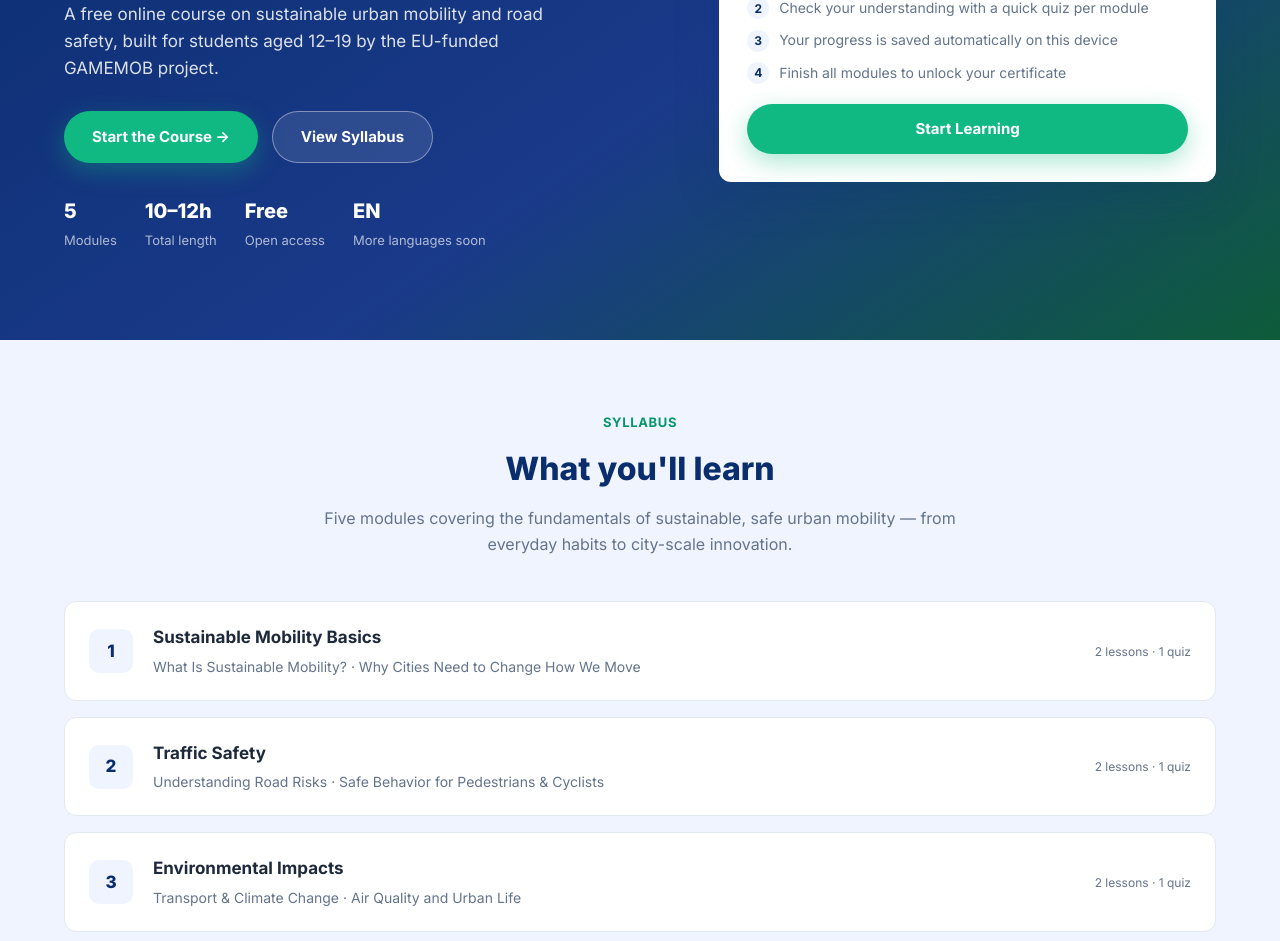
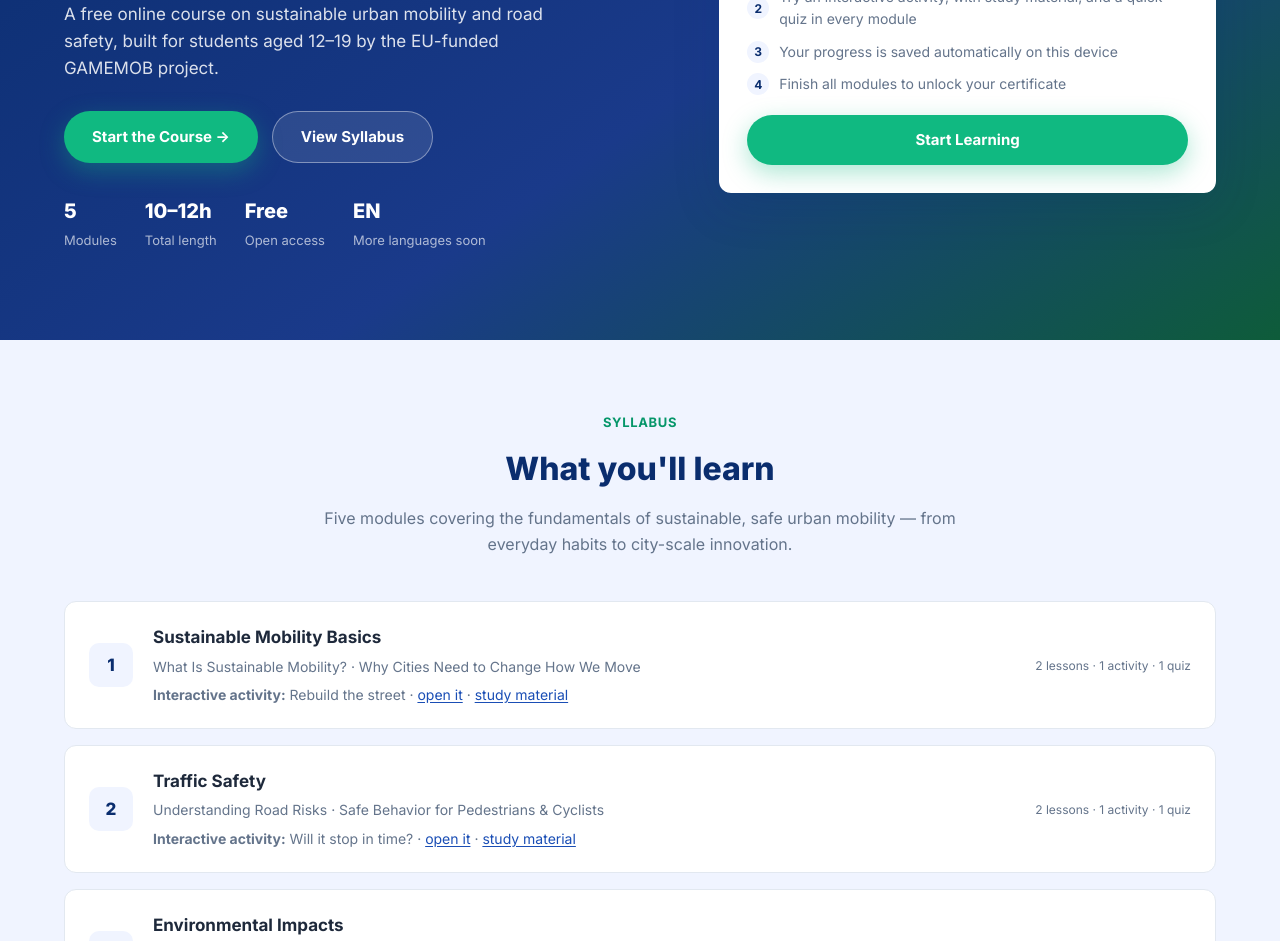
Before and after one commit to gpapava/gamemob-mooc, a plain HTML site: page index.html in a window 1280 px wide. Shown: the part 317-1258 px from the top of the page. Drawn offline with Linux system fonts and the light colour scheme.

Commit message:
Show interactive activities and study material on the course home page
Co-Authored-By: Claude Sonnet 5.5 <noreply@anthropic.com>

```diff
--- a/css/style.css
+++ b/css/style.css
@@ -428,3 +428,5 @@ footer a:hover { text-decoration: underline; }
 .activity-dl { color: var(--blue-mid); text-decoration: underline; text-underline-offset: 2px; }
 .activity-frame { display: block; width: 100%; height: 760px; border: 1.5px solid var(--border); border-radius: var(--radius); background: #f3efe6; }
 .activity-links { display: flex; gap: 18px; flex-wrap: wrap; }
+.module-activity { margin-top: 6px; font-size: .875rem; }
+.module-activity a { color: var(--blue-mid); text-decoration: underline; text-underline-offset: 2px; }
--- a/index.html
+++ b/index.html
@@ -49,7 +49,7 @@
         <h3>How this course works</h3>
         <ol>
           <li><span class="num">1</span> Work through 5 self-paced modules, each with short lessons</li>
-          <li><span class="num">2</span> Check your understanding with a quick quiz per module</li>
+          <li><span class="num">2</span> Try an interactive activity, with study material, and a quick quiz in every module</li>
           <li><span class="num">3</span> Your progress is saved automatically on this device</li>
           <li><span class="num">4</span> Finish all modules to unlock your certificate</li>
         </ol>
@@ -127,8 +127,9 @@
         <div class="module-body">
           <h3>${m.title}</h3>
           <p>${m.lessons.map(l => l.title).join(' · ')}</p>
+          ${m.activity ? `<p class="module-activity"><b>Interactive activity:</b> ${m.activity.title.replace('Activity: ', '')} · <a href="learn.html?item=${m.activity.id}" onclick="event.stopPropagation()">open it</a> · <a href="${m.activity.material}" target="_blank" rel="noopener" onclick="event.stopPropagation()">study material</a></p>` : ''}
         </div>
-        <div class="module-meta">${m.lessons.length} lessons · 1 quiz</div>
+        <div class="module-meta">${m.lessons.length} lessons · ${m.activity ? '1 activity · ' : ''}1 quiz</div>
       `;
       list.appendChild(row);
     });
```
